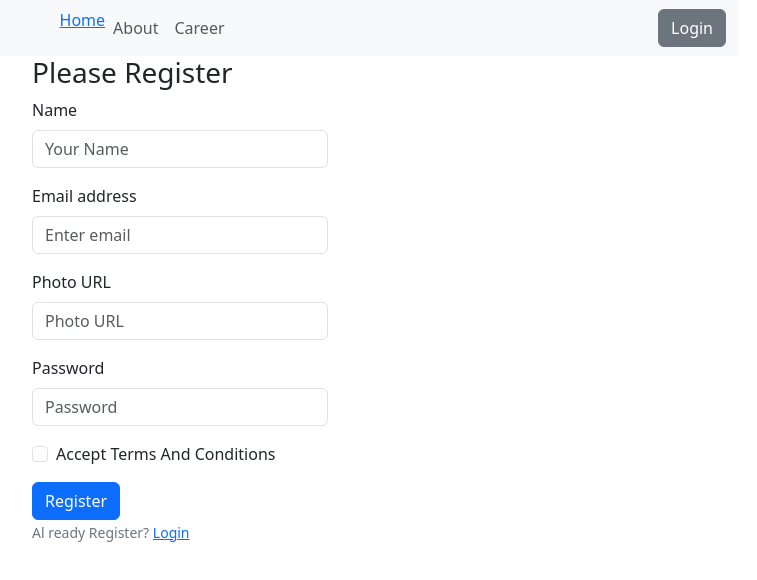
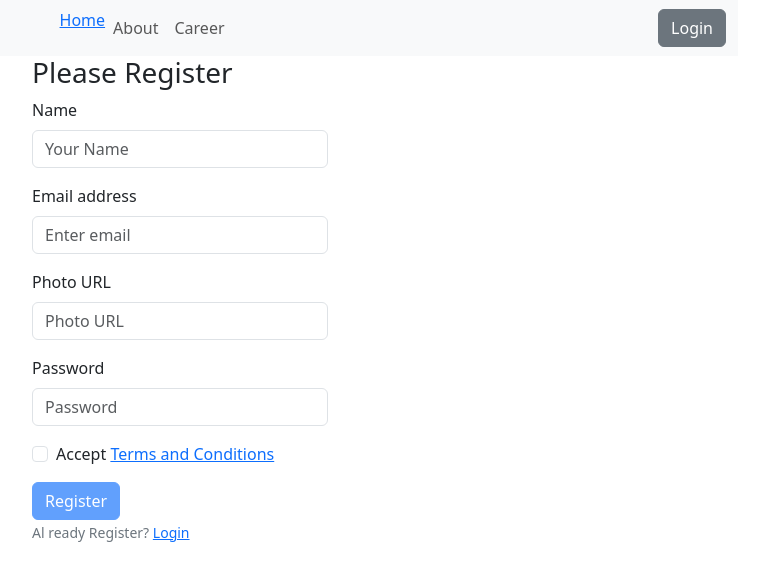
Before and after one commit to HasanTalukderictian/my-news-app, a React (Create React App) app: page /register in a window 1280 px wide. Shown: the top 580 px of the page, without its empty margins (460-1217 px from the left). Built offline with nearby package versions, Linux system fonts and the light colour scheme; no server answers.

Commit message:
Fixed Private Router and terms and Conditions

```diff
--- a/src/Providers/AuthProvider.js
+++ b/src/Providers/AuthProvider.js
@@ -9,17 +9,21 @@ import app from '../components/Firebase/Firebase.config';
 const AuthProvider = ({children}) => {
 
     const [user, setUser] = useState(null);
+    const [loading, setLoading] = useState(true);
 
     const createUser =(email,password) =>{
+        setLoading(true);
         return createUserWithEmailAndPassword(auth, email,password);
 
     }
 
     const SignIn =(email,password)=>{
+        setLoading(true);
         return signInWithEmailAndPassword(auth,email,password);
     }
 
     const logOut=()=>{
+        setLoading(true);
         return signOut(auth);
     }
 
@@ -28,6 +32,7 @@ const AuthProvider = ({children}) => {
        const unsubscribe =  onAuthStateChanged(auth, loggedUser =>{
             console.log('loggedUser',loggedUser);
             setUser(loggedUser);
+            setLoading(false);
          })
          return () =>{
              unsubscribe();
@@ -39,6 +44,7 @@ const AuthProvider = ({children}) => {
         createUser,
         SignIn,
         logOut,
+        loading,
     };
 
     return (
--- a/src/components/Routes/PrivateRoute.js
+++ b/src/components/Routes/PrivateRoute.js
@@ -1,13 +1,18 @@
 import React, { useContext } from 'react';
 import { AuthContext } from '../../Providers/AuthProvider';
 import {Navigate,useLocation} from 'react-router-dom';
+import { Spinner } from 'react-bootstrap';
 
 const PrivateRoute = ({children}) => {
 
-    const {user} = useContext(AuthContext);
+    const {user, loading} = useContext(AuthContext);
     const location = useLocation();
 
     console.log(location);
+
+    if(loading){
+        return   <Spinner animation="border" size="sm" />
+    }
 
     if(user){
         return children;
--- a/src/pages/Login/Register/Register.js
+++ b/src/pages/Login/Register/Register.js
@@ -1,10 +1,12 @@
-import React, { useContext } from 'react';
+import React, { useContext, useState } from 'react';
 import { Button, Container, Form } from 'react-bootstrap';
 import {Link} from 'react-router-dom';
 import { AuthContext } from '../../../Providers/AuthProvider';
 
 const Register = () => {
     const {createUser} = useContext(AuthContext);
+    const [accepted,SetAccepted] =useState(false);
+
 
     const handleRegister =event =>{
         event.preventDefault();
@@ -25,6 +27,11 @@ const Register = () => {
            console.log(error.message)
         })
 
+    }
+
+    const handleAccepted = event =>{
+
+        SetAccepted(event.target.checked);
     }
 
     return (
@@ -61,10 +68,14 @@ const Register = () => {
             </Form.Group>
 
             <Form.Group className="mb-3" controlId="formBasicCheckbox">
-                <Form.Check type="checkbox" name='accept' label="Accept Terms And Conditions" />
+                <Form.Check
+                onClick={handleAccepted}
+                 type="checkbox"
+                 name='accept'
+                 label={<>Accept <Link to='/terms'>Terms and Conditions</Link></>} />
             </Form.Group>
 
-            <Button variant="primary" type="submit">
+            <Button variant="primary" disabled={!accepted} type="submit">
                 Register
             </Button>
              <br />
--- /dev/null
+++ b/src/pages/Terms/Terms.js
@@ -0,0 +1,14 @@
+import React from 'react';
+import { Container } from 'react-bootstrap';
+import {Link} from 'react-router-dom';
+const Terms = () => {
+    return (
+        <Container>
+            <h2>Terms and Conditions </h2>
+            <p>Lorem ipsum dolor sit amet consectetur adipisicing elit. Quaerat cupiditate non nihil quos molestiae placeat distinctio veniam esse aut laborum. Pariatur nisi, at quas dolorem iusto iure consectetur possimus qui in sed harum ex doloribus. Itaque maxime veritatis illo perferendis, neque sequi atque, qui quo modi quos voluptatibus quod voluptatum!</p>
+            <p>Go Back to Register<Link to="/register">Register</Link></p>
+        </Container>
+    );
+};
+
+export default Terms;
```
Also changed, not shown: src/components/Routes/Routes.js (+7 -1 lines).
